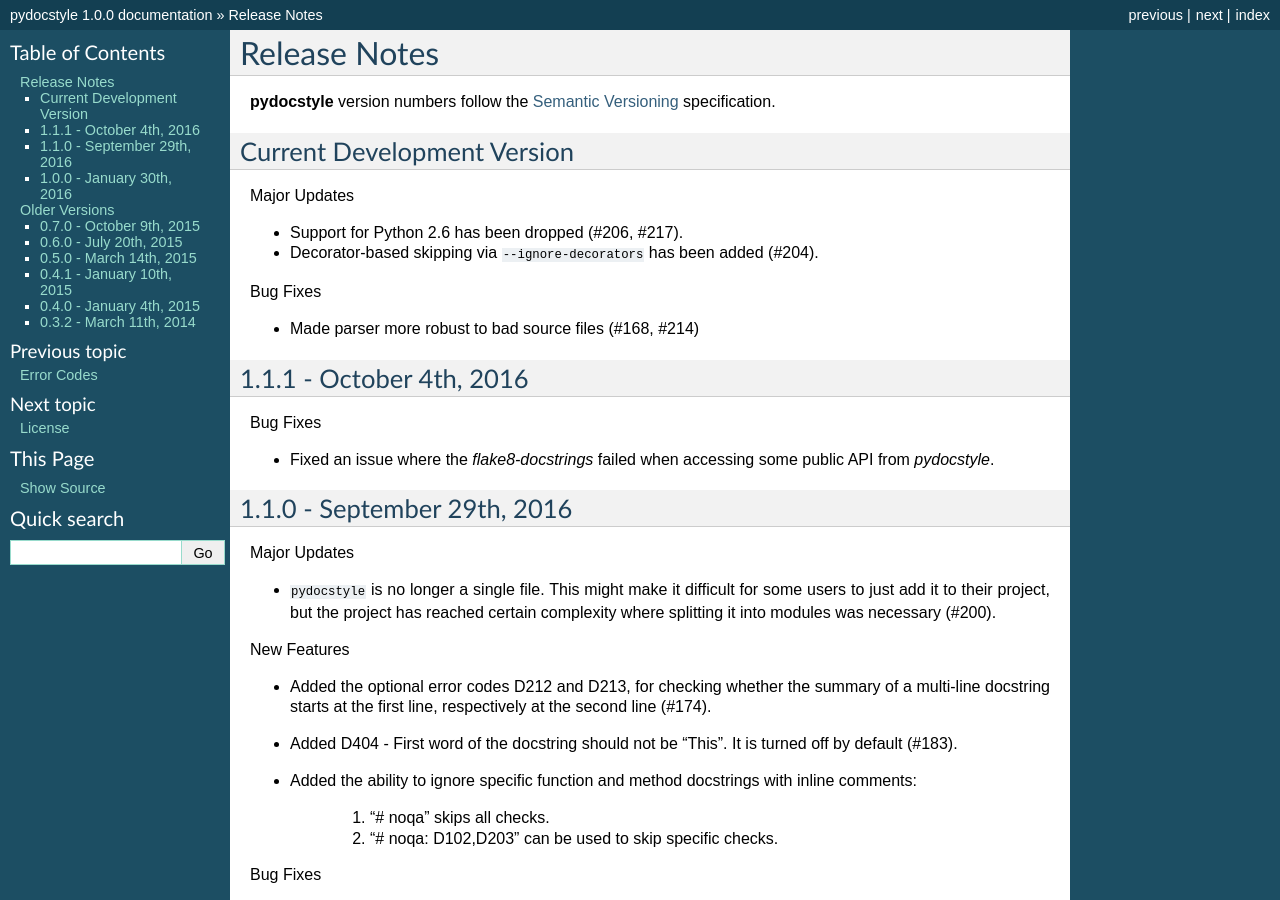
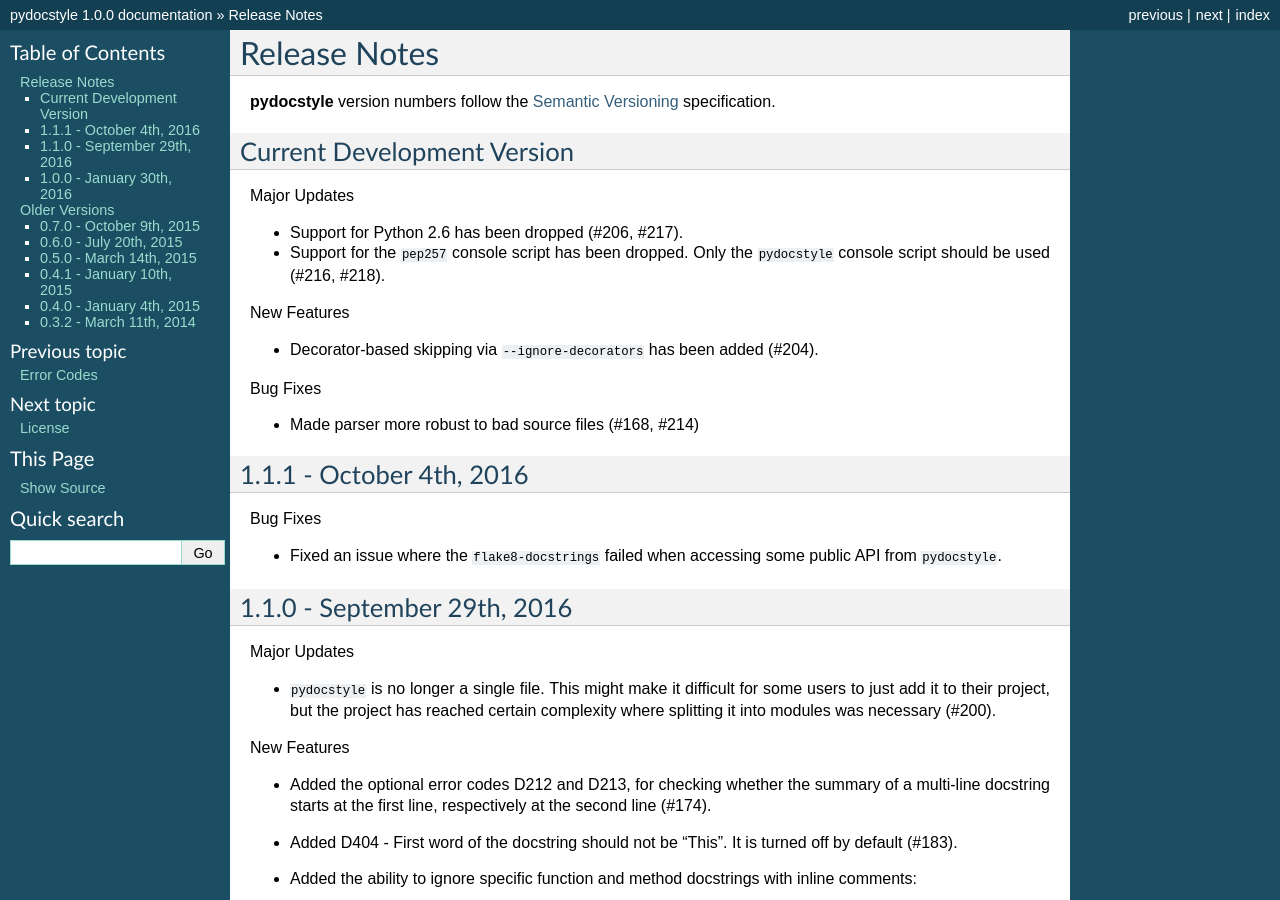
Before and after one commit to PyCQA/pydocstyle, a Sphinx documentation site: the page built from docs/release_notes.rst, in a window 1280 px wide and 900 px high. Built offline with Sphinx 7.4.7, drawn with Linux system fonts in a browser that asks for light colours; the version number could not be read and is left out.

Commit message:
Updated release notes.

```diff
--- a/docs/release_notes.rst
+++ b/docs/release_notes.rst
@@ -10,6 +10,11 @@
 Major Updates
 
 * Support for Python 2.6 has been dropped (#206, #217).
+* Support for the ``pep257`` console script has been dropped. Only the
+  ``pydocstyle`` console script should be used (#216, #218).
+
+New Features
+
 * Decorator-based skipping via ``--ignore-decorators`` has been added (#204).
 
 Bug Fixes
@@ -21,8 +26,8 @@
 
 Bug Fixes
 
-* Fixed an issue where the `flake8-docstrings` failed when accessing some
-  public API from `pydocstyle`.
+* Fixed an issue where the ``flake8-docstrings`` failed when accessing some
+  public API from ``pydocstyle``.
 
 
 1.1.0 - September 29th, 2016
```
